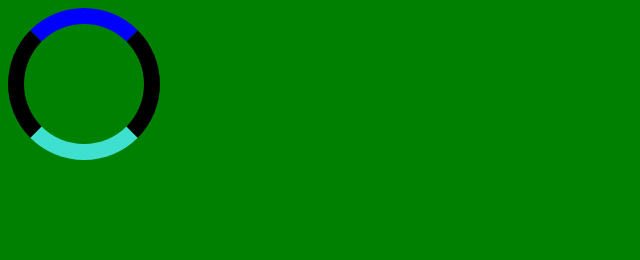
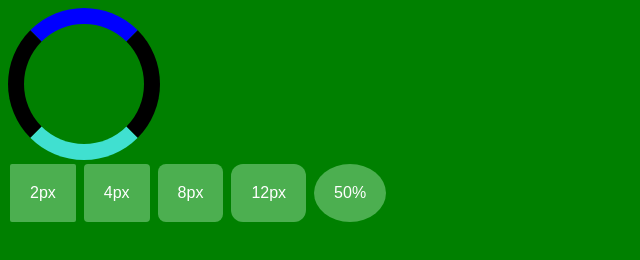
Before and after one commit to unblockedgameshaven/unblockedgameshaven.github.io, a plain HTML site: page index.html in a window 1280 px wide. Shown: the whole page, without its empty margins (0-640 px from the left). Drawn offline with Linux system fonts and the light colour scheme.

Commit message:
Update index.html

```diff
--- a/index.html
+++ b/index.html
@@ -25,3 +25,8 @@
 </style>
 <div class="loader"></div>
 <meta http-equiv="refresh" content="5;url=main" />
+<button class="button button1">2px</button>
+<button class="button button2">4px</button>
+<button class="button button3">8px</button>
+<button class="button button4">12px</button>
+<button class="button button5">50%</button>
```
